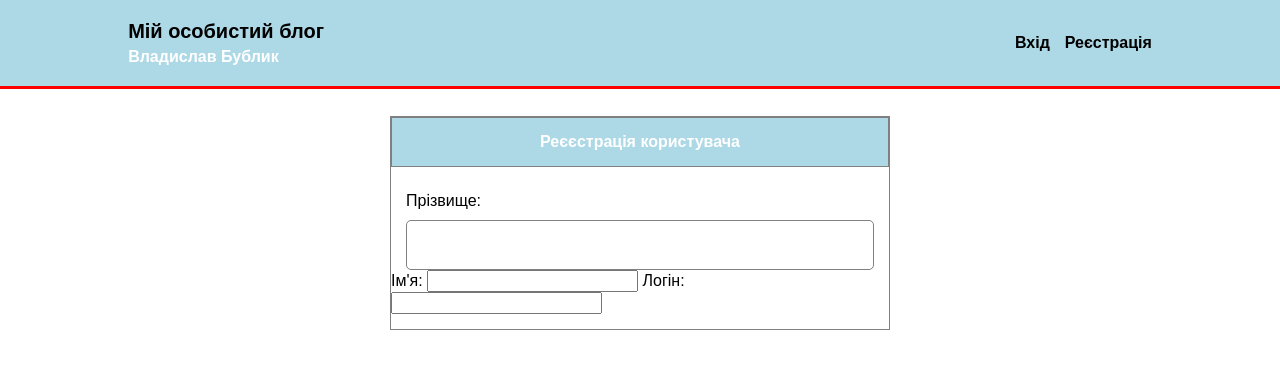
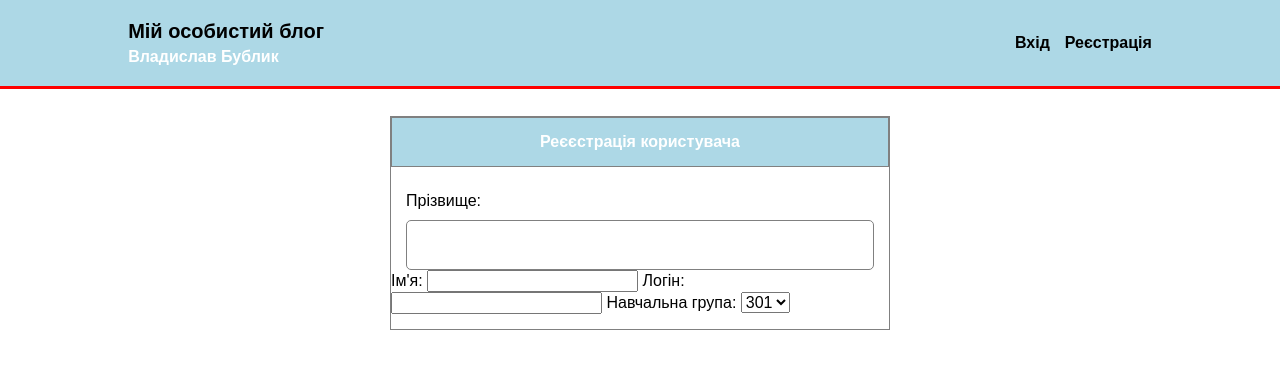
Before and after one commit to fhgfghfgh/WEB, a plain HTML site: page Ягунін_веб_лаб13/index.html in a window 1280 px wide. Drawn offline with Linux system fonts and the light colour scheme.

Commit message:
input group

```diff
--- a/Ягунін_веб_лаб13/index.html
+++ b/Ягунін_веб_лаб13/index.html
@@ -47,6 +47,14 @@
                         Логін:
                         <input class="forminput" type="text" name="login" id="form__login">
                     </label>
+                    <label class="formlabel">
+                        Навчальна група:
+                        <select class="forminput" name="group" id="form__group">
+                            <option value="301" selected>301</option>
+                            <option value="302">302</option>
+                            <option value="303">303</option>
+                        </select>
+                    </label>
                 </form>
             </div>
         </div>
```
